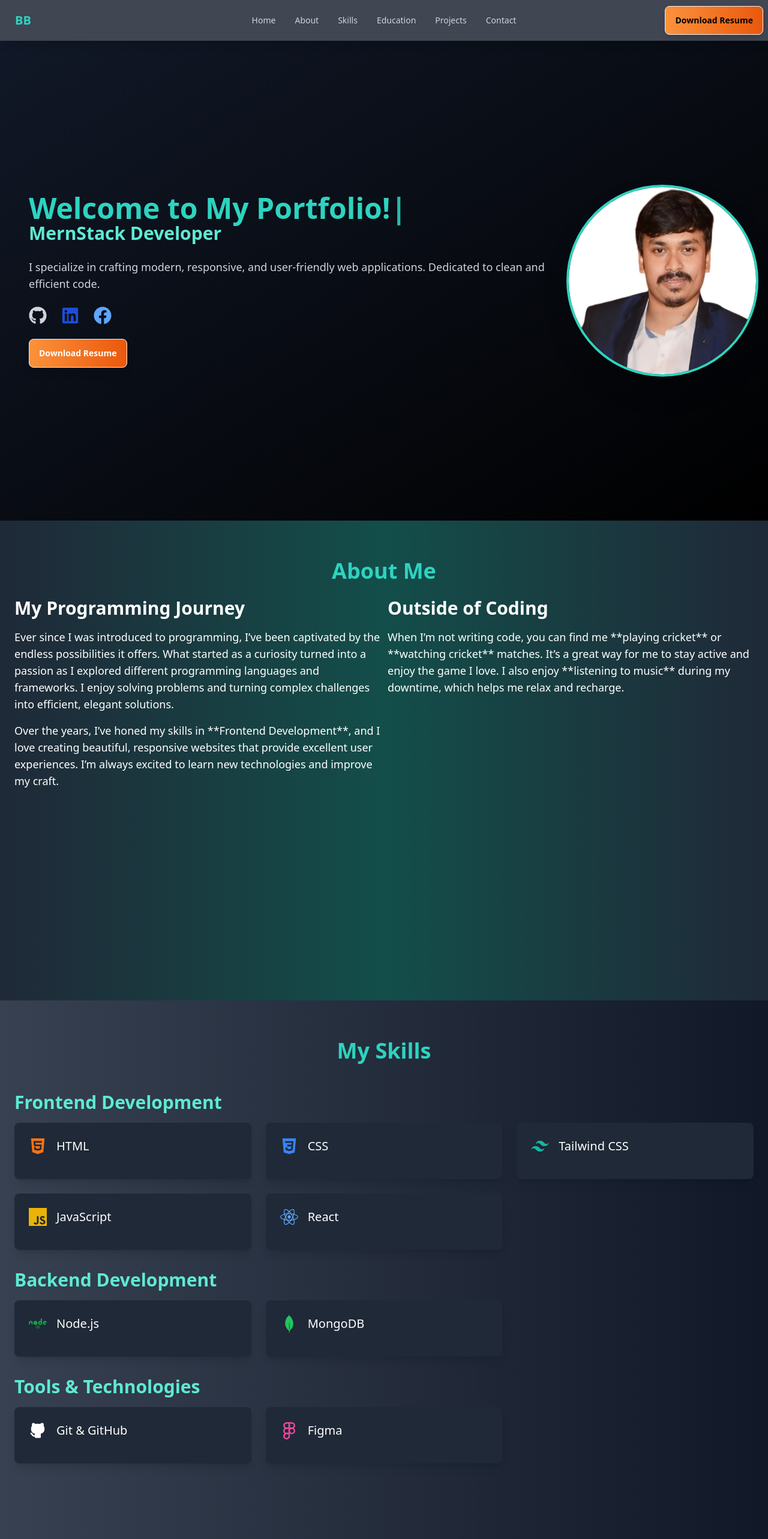
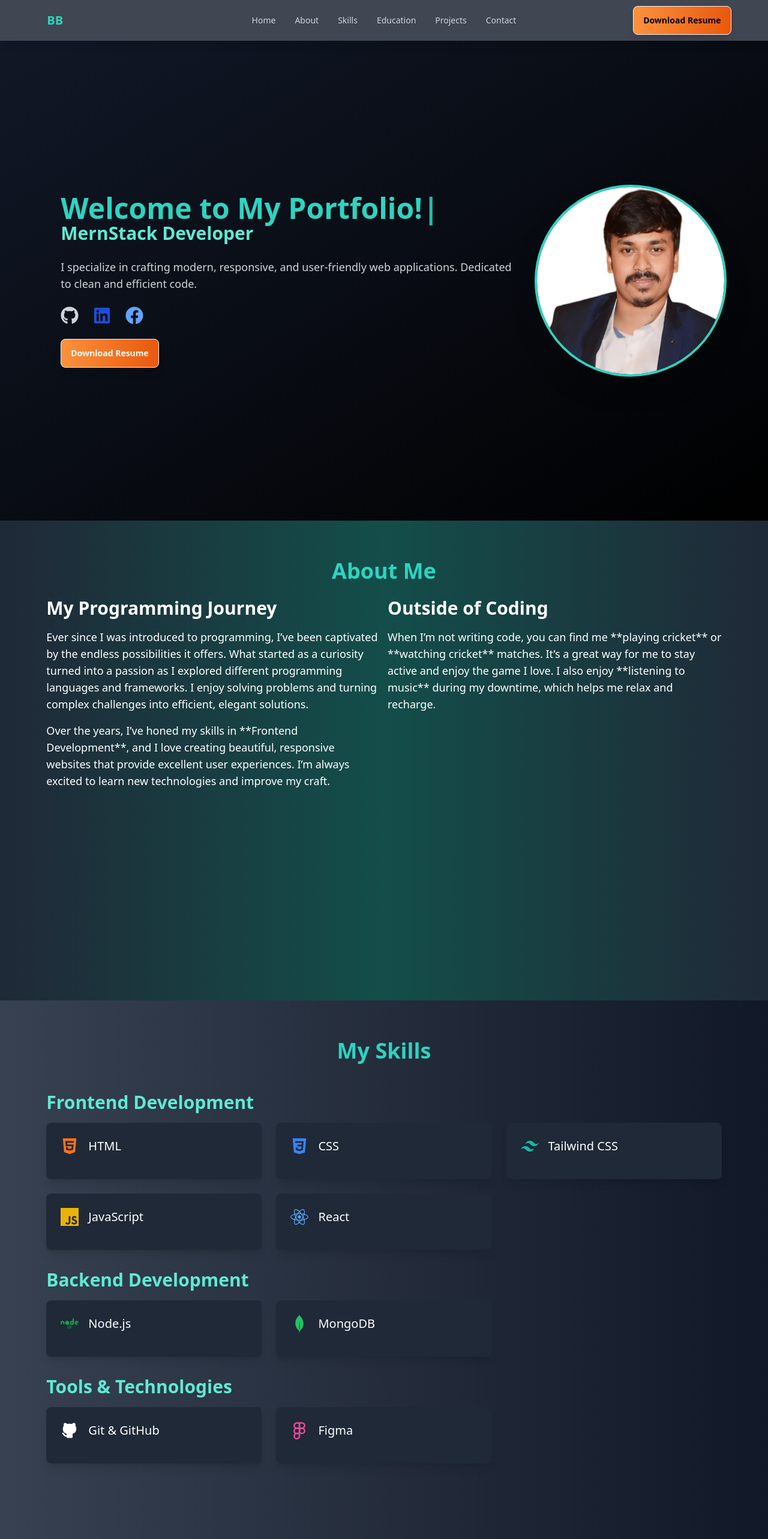
Before and after one commit to Bikram1Biswas2/Portfolio, a React (Vite) app: page / in a window 1280 px wide. Shown: the top 2566 px of the page at 60% size. Built offline with nearby package versions, Linux system fonts and the light colour scheme.

Commit message:
update skill section

```diff
--- a/src/Components/Home/AboutMe/AboutMe.jsx
+++ b/src/Components/Home/AboutMe/AboutMe.jsx
@@ -1,7 +1,7 @@
 const AboutMe = () => {
     return (
         <div id="aboutMe" className="w-full min-h-screen bg-gradient-to-r from-gray-800 via-teal-900 to-gray-800 text-white py-16">
-            <div className="container mx-auto px-6">
+            <div className="w-11/12 mx-auto px-6">
                 <h2 className="text-4xl font-bold text-center text-teal-400 mb-6">About Me</h2>
                 <div className="lg:flex lg:justify-between gap-3">
                     <div className="lg:w-1/2 mb-6 lg:mb-0">
--- a/src/Components/Home/Designation/Designation.jsx
+++ b/src/Components/Home/Designation/Designation.jsx
@@ -6,7 +6,7 @@ import TypewriterComponent from 'typewriter-effect';
 const Designation = () => {
     return (
         <div className="hero min-h-screen bg-gradient-to-br from-gray-900 to-black">
-            <div className="hero-content flex-col lg:flex-row-reverse container mx-auto">
+            <div className="hero-content flex-col lg:flex-row-reverse mx-auto w-11/12">
                 <img
                     src={myImg}
                     alt="Profile"
--- a/src/Components/Home/Education/Education.jsx
+++ b/src/Components/Home/Education/Education.jsx
@@ -1,7 +1,7 @@
 const Education = () => {
     return (
         <div id='education' className="w-full min-h-screen bg-gradient-to-r from-gray-700 to-gray-900 text-white py-16">
-            <div className="container mx-auto px-6">
+            <div className="w-11/12 mx-auto px-6">
                 <h2 className="text-4xl font-bold text-center text-teal-400 mb-12">My Education</h2>
 
                 {/* Education Timeline */}
@@ -12,7 +12,7 @@ const Education = () => {
                         <p className="text-xl text-gray-400">Institution: <span className="font-bold">JIS College Of Engineering</span></p>
                         <p className="text-xl text-gray-400">Year of Graduation: <span className="font-bold">2023</span></p>
                         <p className="text-xl text-gray-400">Specialization: <span className="font-bold">Electrical Engineering</span></p>
-                        <p className="text-xl text-gray-400">Percentage: <span className="font-bold">77.35%</span></p>
+
                     </div>
 
                     {/* Diploma in Electrical Engineering */}
@@ -21,7 +21,7 @@ const Education = () => {
                         <p className="text-xl text-gray-400">Institution: <span className="font-bold">JIS College Of Engineering</span></p>
                         <p className="text-xl text-gray-400">Year of Graduation: <span className="font-bold">2020</span></p>
                         <p className="text-xl text-gray-400">Specialization: <span className="font-bold">Electrical Engineering</span></p>
-                        <p className="text-xl text-gray-400">Percentage: <span className="font-bold">68.2%</span></p>
+
                     </div>
 
                     {/* Higher Secondary */}
@@ -30,7 +30,7 @@ const Education = () => {
                         <p className="text-xl text-gray-400">Institution: <span className="font-bold">Tehatta High School</span></p>
                         <p className="text-xl text-gray-400">Year of Passout: <span className="font-bold">2017</span></p>
                         <p className="text-xl text-gray-400">Stream: <span className="font-bold">Bio Science</span></p>
-                        <p className="text-xl text-gray-400">Percentage: <span className="font-bold">65.8%</span></p>
+
                     </div>
 
                     {/* Matriculation */}
@@ -38,7 +38,7 @@ const Education = () => {
                         <h3 className="text-3xl font-semibold text-teal-300">Matriculation</h3>
                         <p className="text-xl text-gray-400">Institution: <span className="font-bold">Tehatta High School</span></p>
                         <p className="text-xl text-gray-400">Year of Passout: <span className="font-bold">2015</span></p>
-                        <p className="text-xl text-gray-400">Percentage: <span className="font-bold">72.57%</span></p>
+
                     </div>
                 </div>
             </div>
--- a/src/Components/Home/MySkills/MySkills.jsx
+++ b/src/Components/Home/MySkills/MySkills.jsx
@@ -8,7 +8,7 @@ import { TbBrandGithubFilled } from "react-icons/tb";
 const MySkills = () => {
   return (
     <div id="mySkill" className="w-full min-h-screen bg-gradient-to-r from-gray-700 to-gray-900 text-white py-16">
-      <div className="container mx-auto px-6">
+      <div className="w-11/12 mx-auto px-6">
         <h2 className="text-4xl font-bold text-center text-teal-400 mb-12">My Skills</h2>
 
         {/* Frontend Skills */}
--- a/src/Components/Home/Navbar/Navbar.jsx
+++ b/src/Components/Home/Navbar/Navbar.jsx
@@ -74,7 +74,7 @@ const Navbar = () => {
 
     return (
         <div className="bg-gray-900 bg-opacity-80 backdrop-blur-md shadow-lg sticky top-0 z-50">
-            <div className="navbar container mx-auto">
+            <div className="navbar container mx-auto w-11/12">
                 <div className="navbar-start">
                     <div className="dropdown">
                         <div tabIndex={0} role="button" className="btn btn-ghost lg:hidden">
--- a/src/Components/Home/Projects/Projects.jsx
+++ b/src/Components/Home/Projects/Projects.jsx
@@ -48,7 +48,7 @@ const Projects = () => {
 
   return (
     <div id="myProjects" className="w-full min-h-screen bg-gradient-to-r from-gray-900 via-gray-800 to-gray-700 py-16">
-      <div className="container mx-auto px-6">
+      <div className="w-11/12 mx-auto px-6">
         <h2 className="text-4xl font-bold text-center text-teal-400 mb-12">My Projects</h2>
 
         {/* Project Cards */}
```
